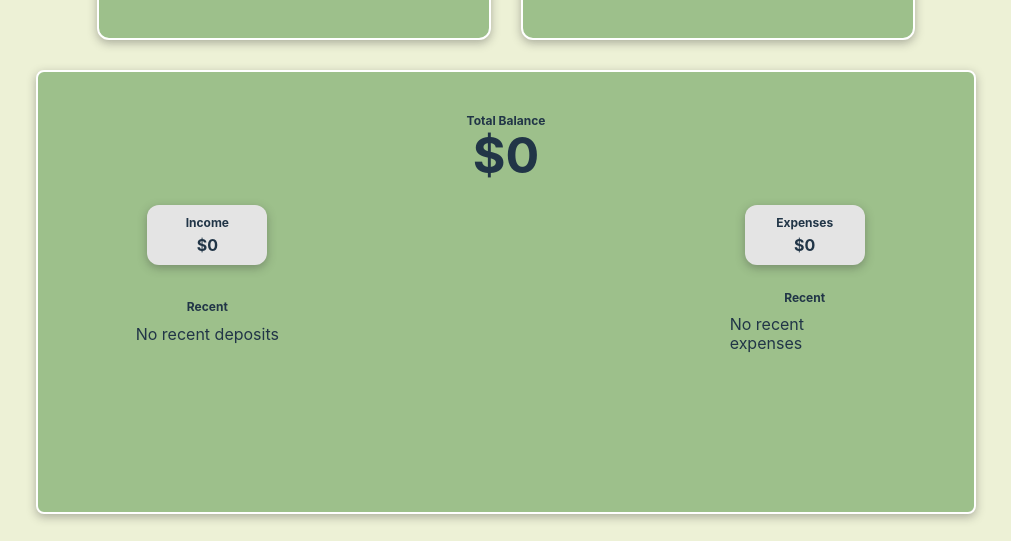
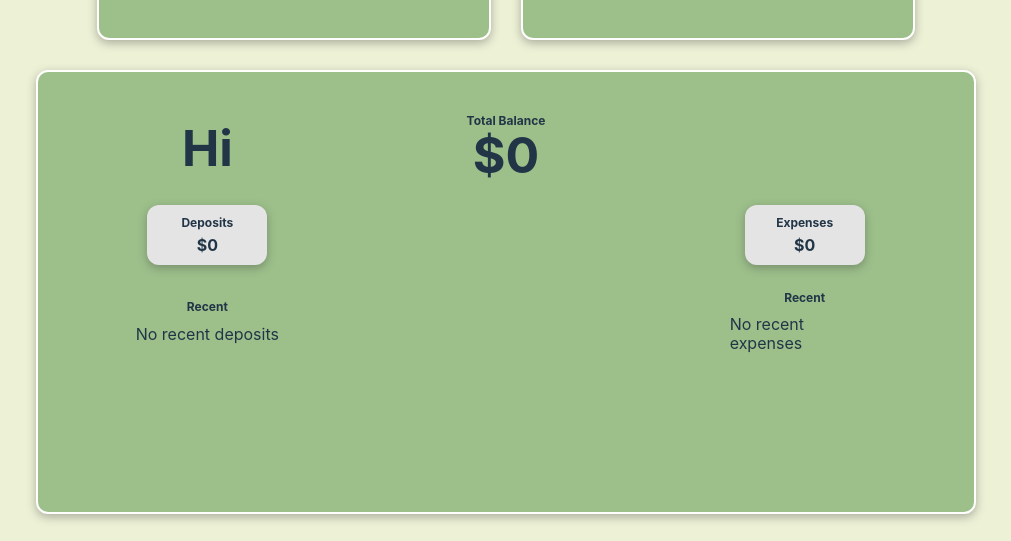
Before and after one commit to Jake-Zaruba/weekly-challenge-1, a React (Vite) app: page / in a window 1280 px wide. Shown: the part 334-875 px from the top of the page, without its empty margins (134-1145 px from the left). Built offline with nearby package versions, Linux system fonts and the light colour scheme.

Commit message:
Added categorization
Added the ability to add a category to expenses. Categories are retroactively added to the already created element for improved UX.

```diff
--- a/src/App.jsx
+++ b/src/App.jsx
@@ -44,7 +44,7 @@ function App() {
       description: expenseDescription,
       category: category,
     };
-
+    console.log(expenseInfo);
     setExpenses((prev) => [...prev, expenseInfo]);
     getTotal();
     setBtnClicked(true);
@@ -52,6 +52,8 @@ function App() {
     setExpense("");
     // console.log(expenses);
   }
+
+  // function assignCategory() {}
 
   function getTotal() {
     // const sum = deposits.reduce((a, b) => {
@@ -65,14 +67,39 @@ function App() {
   }
 
   const totalExpenses = expenses.reduce((acc, cur) => {
-    console.log(acc + cur.amount);
     return acc + cur.amount;
   }, 0);
 
   const totalDeposits = deposits.reduce((acc, cur) => {
-    console.log(deposits);
     return acc + cur.amount;
   }, 0);
+
+  function getPercentage(expenseValue, totalValue) {
+    const percentage = expenseValue / totalValue;
+    return percentage;
+  }
+
+  const btn1 = "Fun";
+  const btn2 = "Bills";
+  const btn3 = "Food";
+  const btn4 = "Transportation";
+
+  //MUST MAKE ALERT WHEN NAVIGATING TO OTHER AREA OF SITE - FORCE USER TO ADD CATEGORY
+
+  function assignCateogry(button) {
+    const newArr = expenses.map((item) => {
+      if (item.category === "") {
+        return { ...item, category: button };
+      } else {
+        return item;
+      }
+    });
+    setExpenses(newArr);
+    console.log(expenses);
+    setBtnClicked((prev) => {
+      btnClicked: !prev;
+    });
+  }
 
   return (
     <div className="App">
@@ -91,8 +118,14 @@ function App() {
           description={expenseDescription}
           setDescription={setExpenseDescription}
           category={category}
+          assignCategory={assignCateogry}
           setCategory={setCategory}
+          setBtnClicked={setBtnClicked}
           btnClicked={btnClicked}
+          btn1={btn1}
+          btn2={btn2}
+          btn3={btn3}
+          btn4={btn4}
         />
       </div>
       <Balance
@@ -102,6 +135,7 @@ function App() {
         totalDeposits={totalDeposits}
         deposits={deposits}
         expenses={expenses}
+        getPercentage={getPercentage}
       />
     </div>
   );
--- a/src/components/Balance.jsx
+++ b/src/components/Balance.jsx
@@ -1,4 +1,5 @@
 import React from "react";
+import PieChart from "./PieChart";
 
 export default function Balance({
   getTotal,
@@ -7,6 +8,7 @@ export default function Balance({
   totalDeposits,
   deposits,
   expenses,
+  getPercentage,
 }) {
   return (
     <div className="balance-container">
@@ -16,7 +18,7 @@ export default function Balance({
       </div>
 
       <h4 className="total-deposits">
-        Income <br />
+        Deposits <br />
         <p>${totalDeposits}</p>
       </h4>
       <h4 className="total-expenses">
@@ -38,7 +40,12 @@ export default function Balance({
           })
         )}
       </div>
-
+      <PieChart
+        total={total}
+        totalExpenses={totalExpenses}
+        totalDeposits={totalDeposits}
+        getPercentage={getPercentage}
+      />
       <div id="recent-expense">
         <h4>Recent</h4>
         {expenses.length === 0 ? (
--- a/src/components/NewExpense.jsx
+++ b/src/components/NewExpense.jsx
@@ -7,8 +7,13 @@ export default function NewExpense({
   description,
   setDescription,
   category,
+  assignCategory,
   setCategory,
   btnClicked,
+  btn1,
+  btn2,
+  btn3,
+  btn4,
 }) {
   return (
     <div className="new-expense-container">
@@ -33,7 +38,7 @@ export default function NewExpense({
       </button>
       <div className="category-btn-container">
         <button
-          onClick={() => setCategory("Fun")}
+          onClick={() => assignCategory(btn1)}
           className={
             !btnClicked ? "category-btn" : "category-btn cat-1-animation"
           }
@@ -41,7 +46,7 @@ export default function NewExpense({
           🎉
         </button>
         <button
-          onClick={() => setCategory("Bills")}
+          onClick={() => assignCategory(btn2)}
           className={
             !btnClicked ? "category-btn" : "category-btn cat-2-animation"
           }
@@ -49,7 +54,7 @@ export default function NewExpense({
           🧾
         </button>
         <button
-          onClick={() => setCategory("Food")}
+          onClick={() => assignCategory(btn3)}
           className={
             !btnClicked ? "category-btn" : "category-btn cat-3-animation"
           }
@@ -57,7 +62,7 @@ export default function NewExpense({
           🍕
         </button>
         <button
-          onClick={() => setCategory("Transportation")}
+          onClick={() => assignCategory(btn4)}
           className={
             !btnClicked ? "category-btn" : "category-btn cat-4-animation"
           }
--- /dev/null
+++ b/src/components/PieChart.jsx
@@ -0,0 +1,14 @@
+import React from "react";
+
+const PieChart = ({ getPercentage, totalExpenses, totalDeposits, total }) => {
+  const expensePercentage = getPercentage(
+    Math.abs(totalExpenses),
+    total
+  ).toFixed(2);
+
+  console.log(expensePercentage);
+
+  return <h1>Hi</h1>;
+};
+
+export default PieChart;
--- a/src/index.css
+++ b/src/index.css
@@ -234,7 +234,7 @@ h4 {
   height: 50vh;
   width: 70vw;
   max-width: 144rem;
-  border-radius: 8px;
+  border-radius: 1.2rem;
   border: 2px solid white;
   background-color: #9dc08b;
   box-shadow: 0px 3px 10px #3333335b;
```
Also changed, not shown: 1 other file (tests, documents, lock files or other folders).
